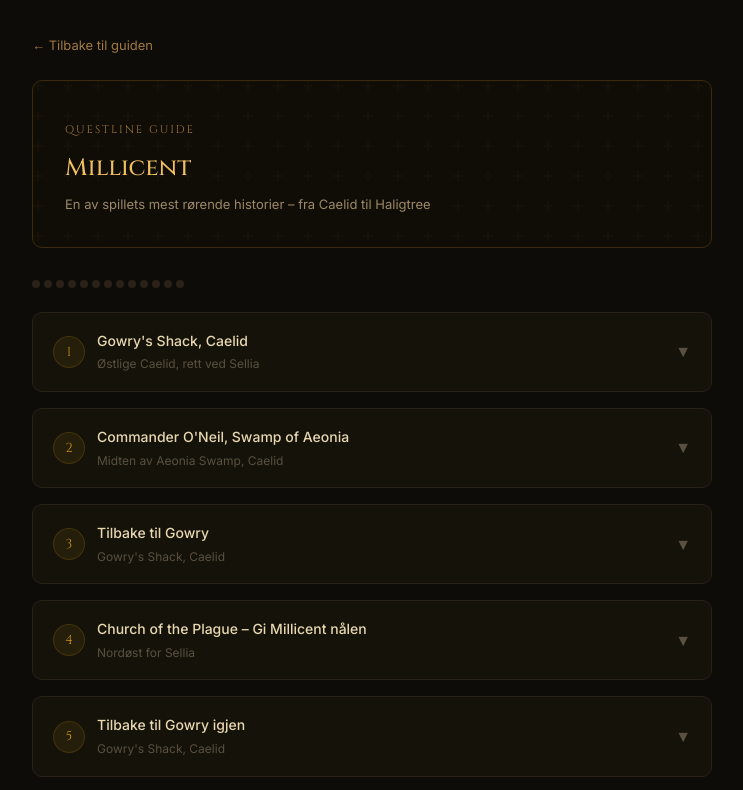
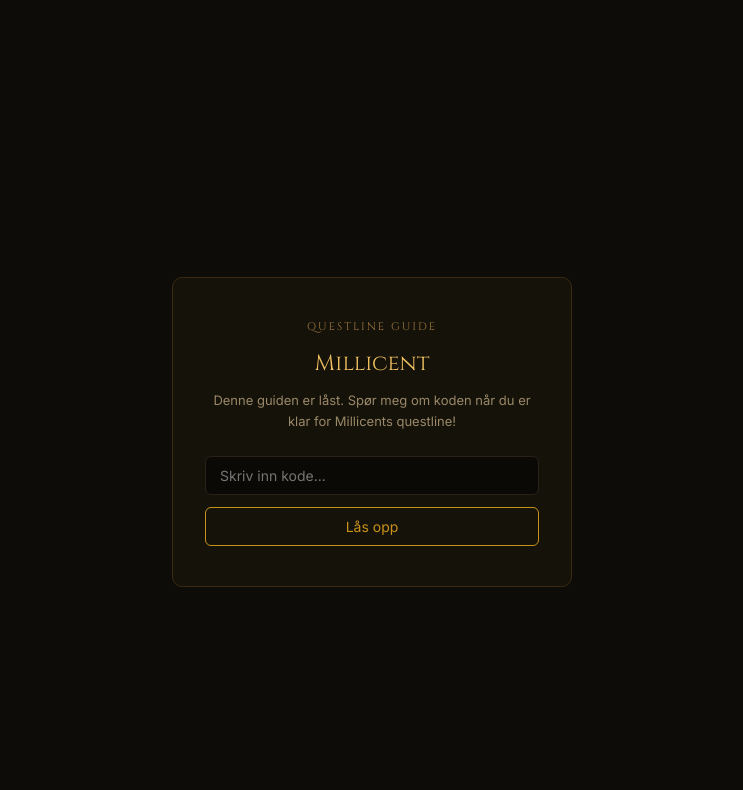
Before and after one commit to Andreas-acc/Elden-ring, a website: page millicent.html in a window 1280 px wide. Shown: the top 790 px of the page, without its empty margins (268-1011 px from the left). Drawn offline with Linux system fonts and the light colour scheme.

Commit message:
Update millicent.html

```diff
--- a/millicent.html
+++ b/millicent.html
@@ -59,9 +59,34 @@
   .progress-dot { width: 8px; height: 8px; border-radius: 50%; background: var(--border); transition: background 0.3s; cursor: pointer; }
   .progress-dot.done { background: var(--gold); }
   .progress-dot.active { background: var(--gold-light); }
+
+  #gate { display:flex; align-items:center; justify-content:center; min-height:100vh; padding:2rem 1rem; }
+  .gate-card { background:var(--bg-card); border:0.5px solid var(--border-gold); border-radius:var(--radius); padding:2.5rem 2rem; max-width:400px; width:100%; text-align:center; }
+  .gate-eyebrow { font-family:'Cinzel',serif; font-size:11px; letter-spacing:2px; color:var(--gold-dim); margin-bottom:0.5rem; text-transform:uppercase; }
+  .gate-title { font-family:'Cinzel',serif; font-size:22px; color:var(--gold-light); margin-bottom:0.5rem; }
+  .gate-sub { font-size:13px; color:var(--text-secondary); margin-bottom:1.5rem; line-height:1.6; }
+  .gate-input { width:100%; padding:10px 14px; font-size:14px; border-radius:var(--radius-sm); border:0.5px solid var(--border); background:#0a0906; color:var(--text-primary); outline:none; font-family:'Inter',sans-serif; transition:border-color 0.2s; margin-bottom:0.75rem; box-sizing:border-box; }
+  .gate-input:focus { border-color:var(--gold); }
+  .gate-btn { width:100%; padding:10px 14px; font-size:14px; border-radius:var(--radius-sm); border:0.5px solid var(--gold); background:transparent; color:var(--gold); cursor:pointer; font-family:'Inter',sans-serif; transition:background 0.15s; }
+  .gate-btn:hover { background:#c8921a15; }
+  .gate-error { font-size:12px; color:#c04040; margin-top:0.5rem; display:none; }
+  #main { display:none; }
 </style>
 </head>
 <body>
+
+<div id="gate">
+  <div class="gate-card">
+    <div class="gate-eyebrow">Questline guide</div>
+    <div class="gate-title">Millicent</div>
+    <div class="gate-sub">Denne guiden er låst. Spør meg om koden når du er klar for Millicents questline!</div>
+    <input class="gate-input" type="password" id="gate-input" placeholder="Skriv inn kode..." onkeydown="if(event.key==='Enter') checkGate()">
+    <button class="gate-btn" onclick="checkGate()">Lås opp</button>
+    <div class="gate-error" id="gate-error">Feil kode – prøv igjen!</div>
+  </div>
+</div>
+
+<div id="main">
 <div class="container">
 
   <a href="/" class="back-link">← Tilbake til guiden</a>
@@ -268,6 +293,28 @@
   const el = document.getElementById('step-' + num);
   if (el) el.scrollIntoView({ behavior: 'smooth', block: 'start' });
 }
+
+function checkGate() {
+  const inp = document.getElementById('gate-input');
+  const err = document.getElementById('gate-error');
+  if (inp.value.trim().toLowerCase() === 'millicent') {
+    try { localStorage.setItem('millicent_unlocked', '1'); } catch(e) {}
+    document.getElementById('gate').style.display = 'none';
+    document.getElementById('main').style.display = 'block';
+  } else {
+    err.style.display = 'block';
+    inp.style.borderColor = '#803030';
+    setTimeout(() => { err.style.display = 'none'; inp.style.borderColor = ''; }, 2000);
+  }
+}
+
+(function() {
+  try { if (localStorage.getItem('millicent_unlocked') === '1') {
+    document.getElementById('gate').style.display = 'none';
+    document.getElementById('main').style.display = 'block';
+  }} catch(e) {}
+})();
 </script>
+</div>
 </body>
 </html>
```
